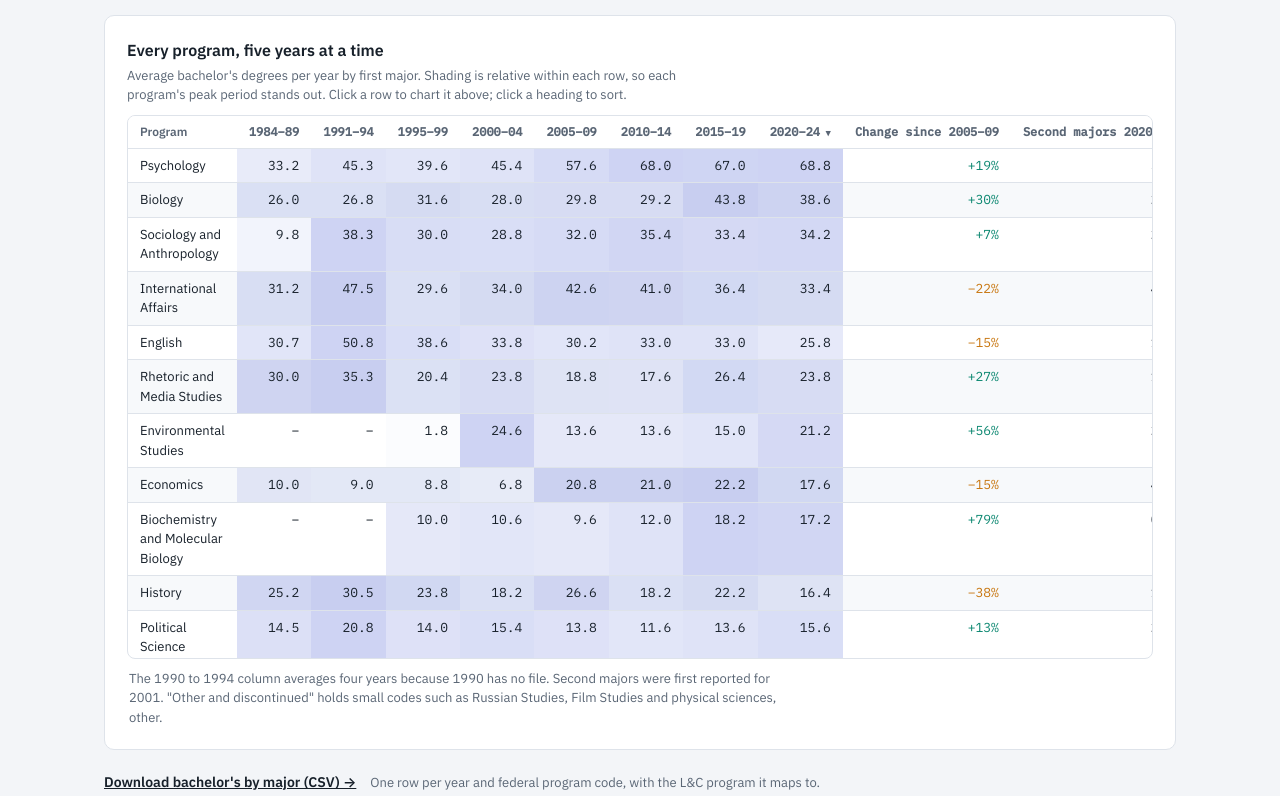
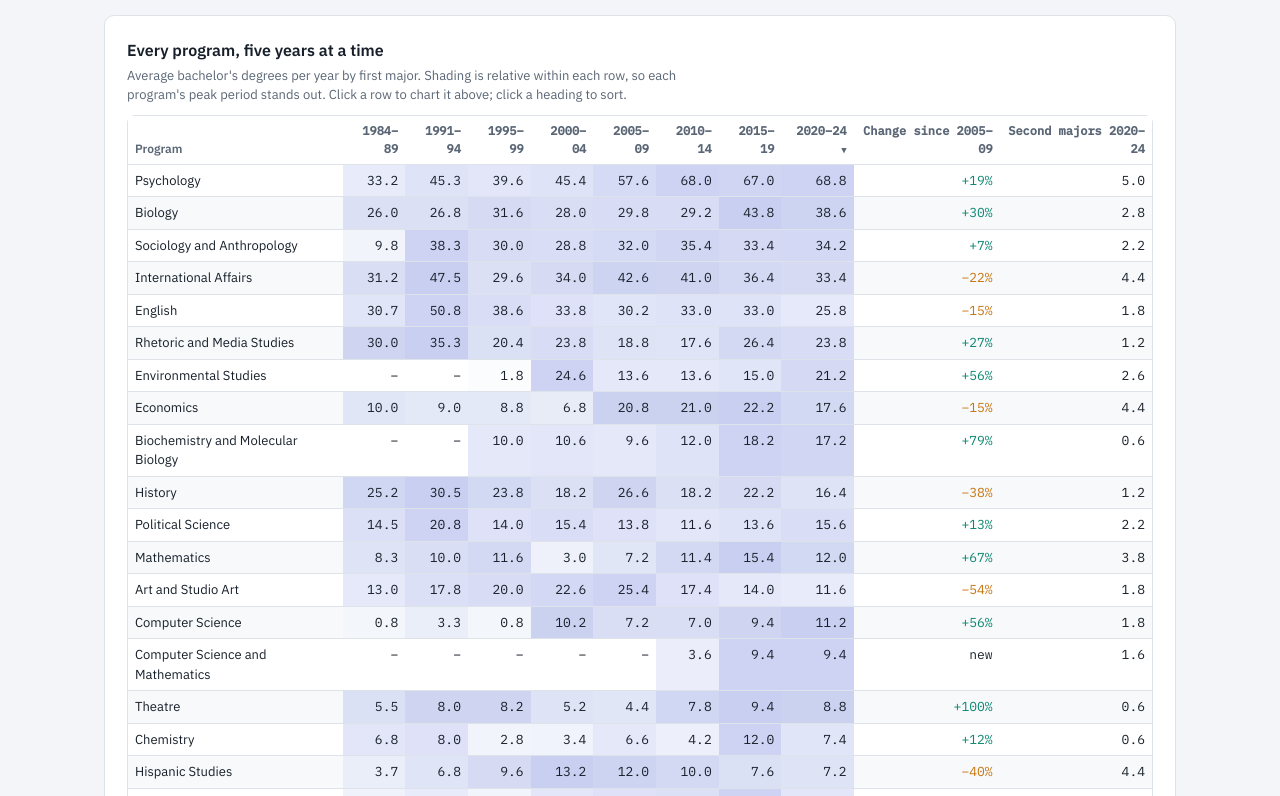
Before and after one commit to drasay-lc/budgetanalysis, a plain HTML site: page peer-analysis/degrees-lc/index.html in a window 1280 px wide. Shown: the part 2337-3133 px from the top of the page. Drawn offline with nearby package versions, Linux system fonts and the light colour scheme.

Commit message:
Show the full program table on the L&C degrees page without scrolling
Co-Authored-By: Claude Opus 5.5 <noreply@anthropic.com>
Claude-Session: https://claude.ai/code/session_01UeHwMcCnqqB5bUtHTTaf25

```diff
--- a/peer-analysis/degrees-lc/index.html
+++ b/peer-analysis/degrees-lc/index.html
@@ -18,7 +18,12 @@
 .picks button { font: inherit; font-size: 12.5px; color: var(--ink); background: var(--panel); border: 1px solid var(--rule); border-radius: 999px; padding: 4px 10px; cursor: pointer; display: inline-flex; align-items: center; gap: 6px; }
 .picks button i { width: 10px; height: 10px; border-radius: 2px; display: inline-block; background: var(--other); }
 .picks button[aria-pressed="true"] { border-color: var(--ink); font-weight: 600; }
-#prog th { cursor: pointer; user-select: none; white-space: nowrap; }
+#prog th { cursor: pointer; user-select: none; white-space: normal; }
+#prog th, #prog td { padding: 6px 7px; }
+#prog td:first-child { min-width: 9rem; }
+.tbox.full { max-height: none; overflow: visible; }
+#prog thead th { position: static; }
+@media (max-width: 760px) { .tbox.full { overflow-x: auto; } }
 #prog th[aria-sort="ascending"]::after { content: " ▲"; font-size: 9px; }
 #prog th[aria-sort="descending"]::after { content: " ▼"; font-size: 9px; }
 #prog td.n { position: relative; }
@@ -69,7 +74,7 @@
   <section class="card" aria-labelledby="h-tab">
     <h2 id="h-tab">Every program, five years at a time</h2>
     <p class="note">Average bachelor's degrees per year by first major. Shading is relative within each row, so each program's peak period stands out. Click a row to chart it above; click a heading to sort.</p>
-    <div class="tbox"><table id="prog"><thead></thead><tbody></tbody></table></div>
+    <div class="tbox full"><table id="prog"><thead></thead><tbody></tbody></table></div>
     <p class="tnote">The 1990 to 1994 column averages four years because 1990 has no file. Second majors were first reported for 2001. "Other and discontinued" holds small codes such as Russian Studies, Film Studies and physical sciences, other.</p>
   </section>
 
@@ -236,7 +241,7 @@
       const rs = [...trows].sort((a, b) => (sortK === 0 ? a.p.localeCompare(b.p) * -sortDir : (key(a) - key(b)) * sortDir));
       $("prog").tBodies[0].innerHTML = rs.map((r) => { const mx = d3.max(r.v) || 1;
         return `<tr data-p="${r.p}"><td>${r.p}</td>` + r.v.map((v) => `<td class="n" style="background:color-mix(in srgb, var(--gross) ${Math.round((v / mx) * 28)}%, transparent)">${v ? d3.format(",.1f")(v) : "–"}</td>`).join("") +
-          `<td class="n ${r.chg > 0.05 ? "up" : r.chg < -0.05 ? "dn" : ""}">${r.chg == null || !isFinite(r.chg) ? "new" : (r.chg > 0 ? "+" : "") + d3.format(".0%")(r.chg)}</td><td class="n">${d3.format(",.1f")(r.m2)}</td></tr>`; }).join("");
+          `<td class="n ${r.chg > 0.05 ? "up" : r.chg < -0.05 ? "dn" : ""}">${!r.v[4] && !r.v[7] ? "–" : r.chg == null || !isFinite(r.chg) ? "new" : (r.chg > 0 ? "+" : "") + d3.format(".0%")(r.chg)}</td><td class="n">${d3.format(",.1f")(r.m2)}</td></tr>`; }).join("");
     }
     $("prog").tHead.addEventListener("click", (e) => { const th = e.target.closest("th"); if (!th) return; const k = +th.dataset.k; if (k === sortK) sortDir *= -1; else { sortK = k; sortDir = k === 0 ? 1 : -1; } drawTable(); });
     $("prog").tBodies[0].addEventListener("click", (e) => { const tr = e.target.closest("tr"); if (!tr) return; togglePick(tr.dataset.p, true); $("h-maj").scrollIntoView({ behavior: "smooth", block: "start" }); });
```
